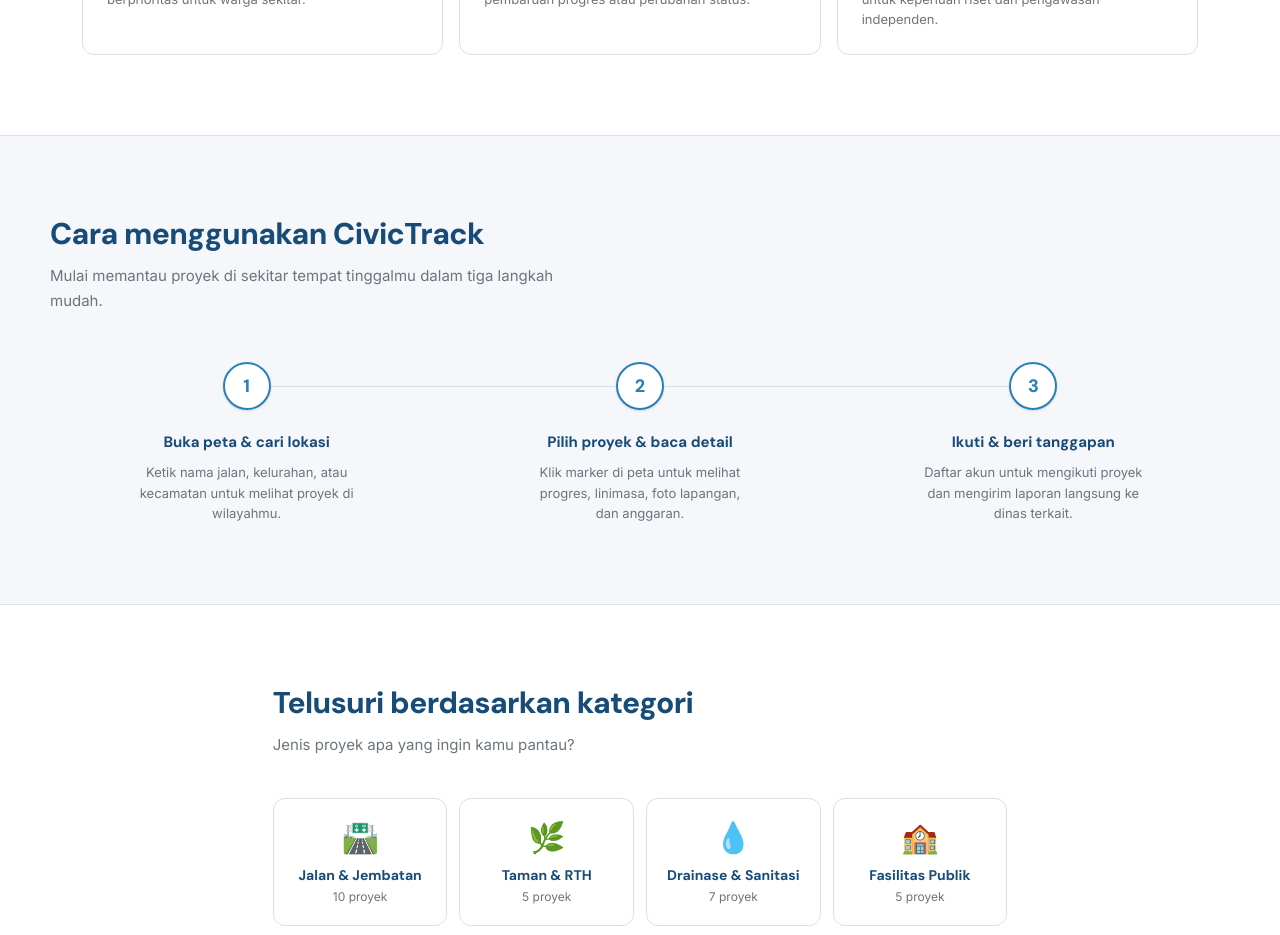
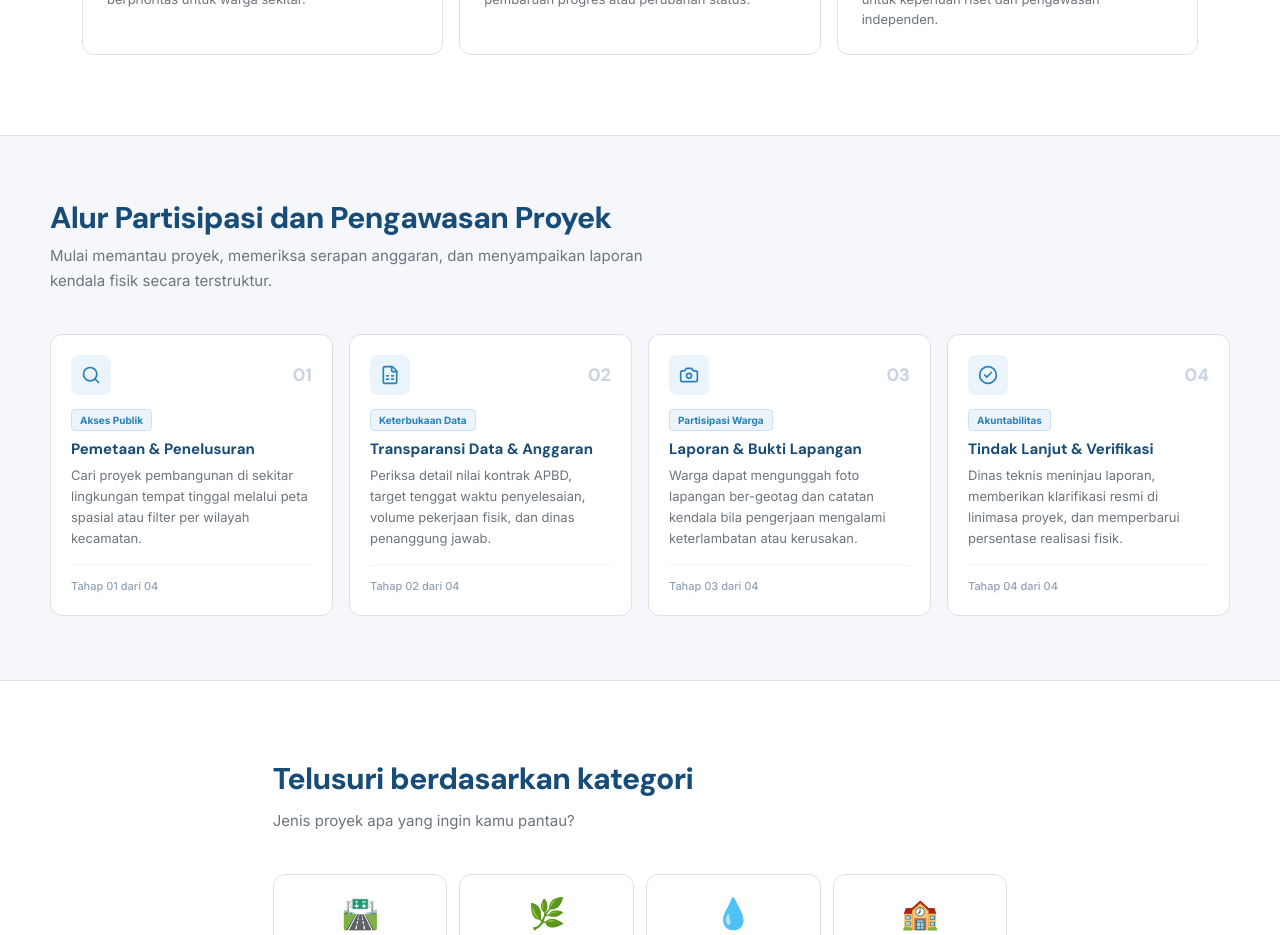
Before and after one commit to syifamojocanggih-hash/CivicTrack, a React (Vite) app in the folder frontend/: page / in a window 1280 px wide. Shown: the part 1300-2235 px from the top of the page. Built offline with nearby package versions, Linux system fonts and the light colour scheme; no server answers.

Commit message:
feat: add HowItWorksSection component for civic participation and project monitoring workflow

```diff
--- a/frontend/src/components/HowItWorksSection.tsx
+++ b/frontend/src/components/HowItWorksSection.tsx
@@ -1,40 +1,110 @@
 import React from 'react';
+import { Search, FileSpreadsheet, Camera, CheckCircle2 } from 'lucide-react';
 import type { StepItem } from '../types';
 
 interface HowItWorksSectionProps {
-  steps: StepItem[];
+  steps?: StepItem[];
+  onExploreClick?: () => void;
 }
 
-export const HowItWorksSection: React.FC<HowItWorksSectionProps> = ({ steps }) => {
+export const HowItWorksSection: React.FC<HowItWorksSectionProps> = ({ onExploreClick }) => {
+  const civicSteps = [
+    {
+      num: '01',
+      title: 'Pemetaan & Penelusuran',
+      desc: 'Cari proyek pembangunan di sekitar lingkungan tempat tinggal melalui peta spasial atau filter per wilayah kecamatan.',
+      icon: Search,
+      tag: 'Akses Publik',
+    },
+    {
+      num: '02',
+      title: 'Transparansi Data & Anggaran',
+      desc: 'Periksa detail nilai kontrak APBD, target tenggat waktu penyelesaian, volume pekerjaan fisik, dan dinas penanggung jawab.',
+      icon: FileSpreadsheet,
+      tag: 'Keterbukaan Data',
+    },
+    {
+      num: '03',
+      title: 'Laporan & Bukti Lapangan',
+      desc: 'Warga dapat mengunggah foto lapangan ber-geotag dan catatan kendala bila pengerjaan mengalami keterlambatan atau kerusakan.',
+      icon: Camera,
+      tag: 'Partisipasi Warga',
+    },
+    {
+      num: '04',
+      title: 'Tindak Lanjut & Verifikasi',
+      desc: 'Dinas teknis meninjau laporan, memberikan klarifikasi resmi di linimasa proyek, dan memperbarui persentase realisasi fisik.',
+      icon: CheckCircle2,
+      tag: 'Akuntabilitas',
+    },
+  ];
+
   return (
-    <section id="how-it-works" className="bg-[#F5F7FA] border-t border-b border-[#DCE0E6] py-20 px-6 sm:px-8">
+    <section id="how-it-works" className="bg-[#F5F7FA] border-t border-b border-[#DCE0E6] py-16 px-6 sm:px-8">
       <div className="max-w-[1180px] mx-auto">
-        <div className="max-w-[520px] mb-12">
-          <h2 className="font-['DM_Sans'] text-2xl sm:text-3xl font-extrabold text-[#184C78] tracking-[-0.6px] leading-[1.2] mb-3">
-            Cara menggunakan CivicTrack
+        {/* Section Header */}
+        <div className="flex flex-col md:flex-row md:items-end justify-between gap-6 mb-10">
+          <div className="max-w-[620px]">
+            <h2 className="font-['DM_Sans'] text-2xl sm:text-3xl font-extrabold text-[#184C78] tracking-[-0.6px] leading-[1.2] mb-2">
+              Alur Partisipasi dan Pengawasan Proyek
             </h2>
             <p className="text-[15px] text-[#6C757D] leading-[1.65]">
-            Mulai memantau proyek di sekitar tempat tinggalmu dalam tiga langkah mudah.
+              Mulai memantau proyek, memeriksa serapan anggaran, dan menyampaikan laporan kendala fisik secara terstruktur.
             </p>
           </div>
 
-        <div className="relative grid grid-cols-1 md:grid-cols-3 gap-8 md:gap-0 mt-12">
-          {/* Connecting Line between steps (Desktop only) */}
-          <div className="hidden md:block absolute top-6 left-[calc(16.66%+24px)] right-[calc(16.66%+24px)] h-[1px] bg-[#DCE0E6] z-0" />
+          {onExploreClick && (
+            <button
+              type="button"
+              onClick={onExploreClick}
+              className="px-4 py-2 bg-[#184C78] hover:bg-[#12395b] text-white font-bold text-xs rounded-xl transition-colors shadow-xs shrink-0 cursor-pointer self-start md:self-end"
+            >
+              Buka Peta Proyek
+            </button>
+          )}
+        </div>
 
-          {steps.map((step) => (
-            <div key={step.step} className="text-center px-4 md:px-8 relative z-10 flex flex-col items-center">
-              <div className="w-12 h-12 rounded-full bg-white border-2 border-[#2980B9] flex items-center justify-center mb-5 font-['DM_Sans'] text-lg font-extrabold text-[#2980B9] shadow-sm">
-                {step.step}
+        {/* 4-Column Layout Cards */}
+        <div className="grid grid-cols-1 md:grid-cols-2 lg:grid-cols-4 gap-4">
+          {civicSteps.map((step) => {
+            const Icon = step.icon;
+            return (
+              <div
+                key={step.num}
+                className="bg-white border border-[#DCE0E6] rounded-xl p-5 flex flex-col justify-between hover:border-[#2980B9] hover:shadow-[0_2px_8px_rgba(24,76,120,0.08)] transition-all group"
+              >
+                <div>
+                  <div className="flex items-center justify-between gap-2 mb-3">
+                    <div className="w-10 h-10 rounded-lg bg-[#EBF4FB] flex items-center justify-center text-[#2980B9]">
+                      <Icon className="w-5 h-5" />
                     </div>
-              <h3 className="font-['DM_Sans'] text-[15px] font-bold text-[#184C78] mb-2">
+                    <span className="font-['DM_Sans'] text-lg font-black text-slate-300 group-hover:text-[#2980B9] transition-colors">
+                      {step.num}
+                    </span>
+                  </div>
+
+                  <span className="inline-block text-[10px] font-bold text-[#2980B9] bg-[#EBF4FB] px-2 py-0.5 rounded border border-[#cbe1f5] mb-2">
+                    {step.tag}
+                  </span>
+
+                  <h3 className="font-['DM_Sans'] text-[15px] font-bold text-[#184C78] mb-1.5 leading-snug">
                     {step.title}
                   </h3>
-              <p className="text-[13px] text-[#6C757D] leading-[1.6] max-w-[220px]">
-                {step.description}
+
+                  <p className="text-[13px] text-[#6C757D] leading-[1.6]">
+                    {step.desc}
                   </p>
                 </div>
-          ))}
+
+                <div className="mt-4 pt-3 border-t border-slate-100 flex items-center justify-between text-[11px] text-slate-400 font-medium">
+                  <span>Tahap {step.num} dari 04</span>
+                  <span className="text-[#2980B9] font-semibold opacity-0 group-hover:opacity-100 transition-opacity">
+                    Detail &rarr;
+                  </span>
+                </div>
+              </div>
+            );
+          })}
         </div>
       </div>
     </section>
```
Lines whose indentation alone changed are shown as unchanged.
